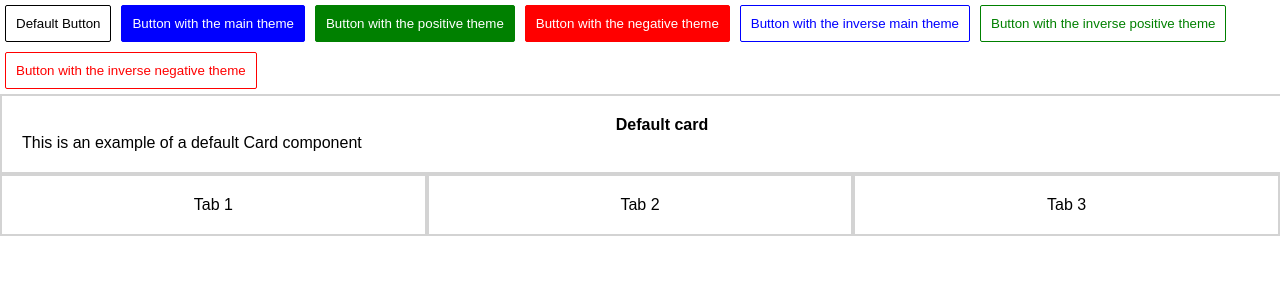
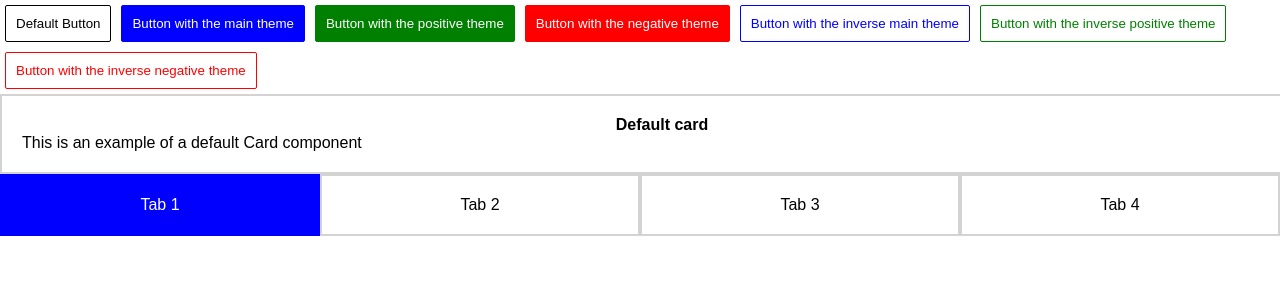
Before and after one commit to matthewbdaly/spectrum, a React app: page / in a window 1280 px wide. Shown: the top 300 px of the page. Built offline with nearby package versions, Linux system fonts and the light colour scheme.

Commit message:
Added active class for tab items

```diff
--- a/src/App.js
+++ b/src/App.js
@@ -18,9 +18,10 @@ class App extends Component {
         <Button theme="negative" inverse="true">Button with the inverse negative theme</Button>
         <Card header="Default card">This is an example of a default Card component</Card>
         <TabBar>
-          <TabBarItem>Tab 1</TabBarItem>
+          <TabBarItem active="true">Tab 1</TabBarItem>
           <TabBarItem>Tab 2</TabBarItem>
           <TabBarItem>Tab 3</TabBarItem>
+          <TabBarItem>Tab 4</TabBarItem>
         </TabBar>
       </div>
     );
--- a/src/TabBarItem.js
+++ b/src/TabBarItem.js
@@ -2,9 +2,15 @@ import React, { Component } from 'react';
 import './TabBarItem.scss';
 
 class TabBarItem extends Component {
+  constructor(props) {
+    super(props);
+    this.state = {
+      active: this.props.active
+    };
+  }
   render() {
     return (
-      <a className="tab-bar-item">
+      <a className={ 'tab-bar-item' + (this.state.active ? ' active' : '') }>
         {this.props.children}
       </a>
     );
--- a/src/TabBarItem.scss
+++ b/src/TabBarItem.scss
@@ -7,4 +7,10 @@ a.tab-bar-item {
     border-style: $border-style;
     border-width: $border-width;
     border-color: $border-color;
+
+    &.active {
+        background-color: blue;
+        border-color: blue;
+        color: #fff;
+    }
 }
```
